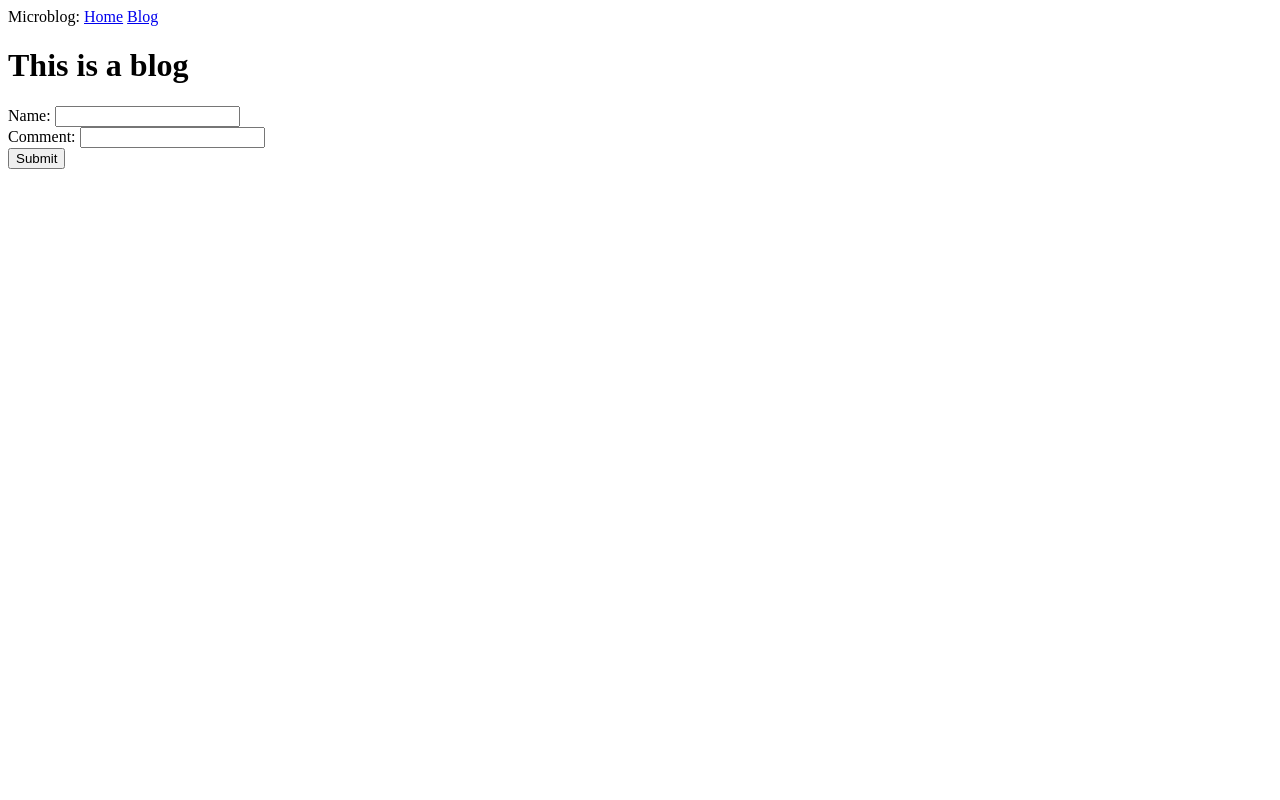
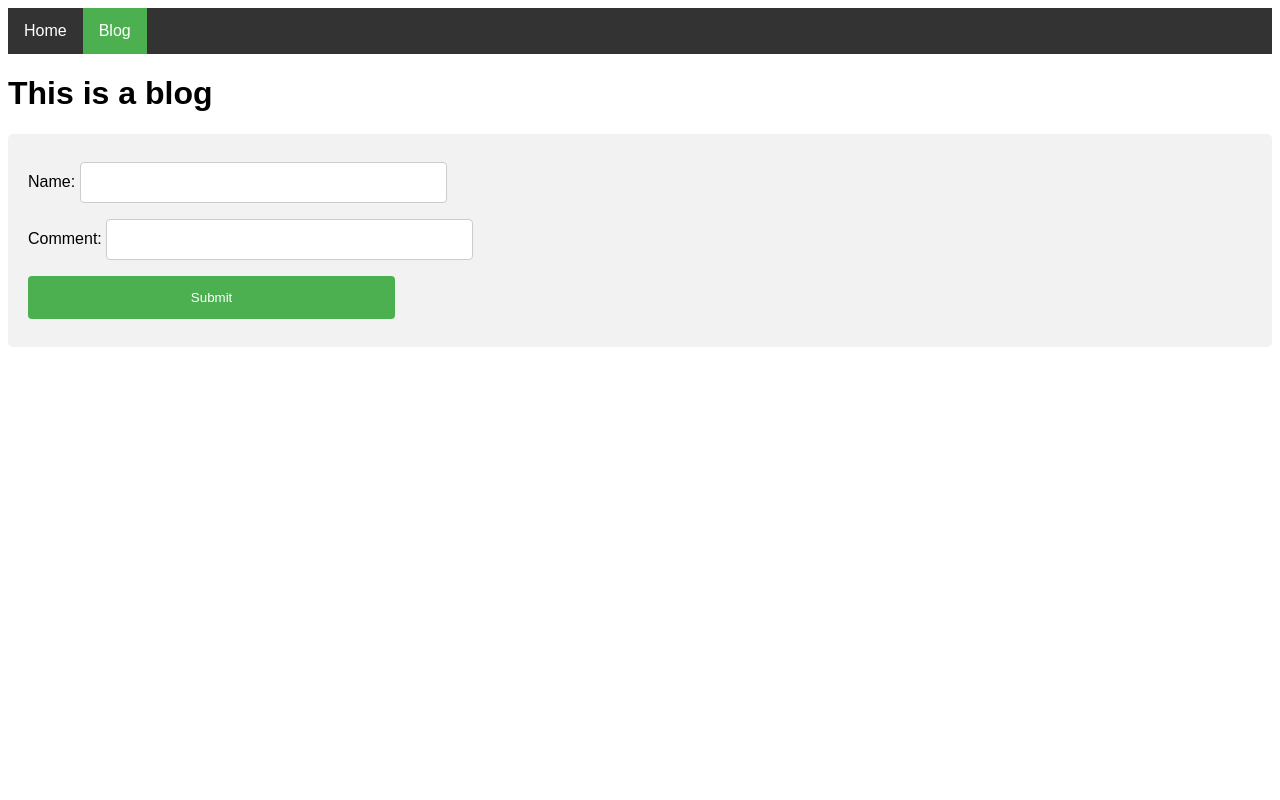
Before and after one commit to danielnjoo/hackamherst_workshops, a Flask app: page /blog in a window 1280 px wide. Run offline with Flask 2, Linux system fonts and the light colour scheme.

Commit message:
flask step4

```diff
--- a/flask/app/routes.py
+++ b/flask/app/routes.py
@@ -2,6 +2,8 @@ from flask import render_template
 from flask import request
 from flask import jsonify
 from app import app
+
+import datetime
 
 posts = []
 
@@ -18,11 +20,13 @@ def blog():
     if request.method == "POST":
         name = request.form['name']
         comment = request.form['comment']
+        date = datetime.datetime.now().strftime("%Y-%m-%d %H:%M:%S")
+
         print "name:", name
         print "comment:", comment
+        print "date:", date
 
-        posts.append({'name': name, 'comment': comment})
+        posts.insert(0, {'name': name, 'comment': comment, 'date': date})
         return render_template('blog.html', title='Blog', posts=posts)
 
-
     return render_template('blog.html', title='Blog')
--- /dev/null
+++ b/flask/app/static/style.css
@@ -0,0 +1,63 @@
+* {
+  font-family: Arial;
+}
+
+form {
+  border-radius: 5px;
+  background-color: #f2f2f2;
+  padding: 20px;
+}
+
+input[type=text], select {
+    width: 30%;
+    padding: 12px 20px;
+    margin: 8px 0;
+    display: inline-block;
+    border: 1px solid #ccc;
+    border-radius: 4px;
+    box-sizing: border-box;
+}
+
+input[type=submit] {
+    width: 30%;
+    background-color: #4CAF50;
+    color: white;
+    padding: 14px 20px;
+    margin: 8px 0;
+    border: none;
+    border-radius: 4px;
+    cursor: pointer;
+}
+
+ul {
+    list-style-type: none;
+    margin: 0;
+    padding: 0;
+    overflow: hidden;
+    background-color: #333;
+}
+
+li {
+    float: left;
+}
+
+li a {
+    display: block;
+    color: white;
+    text-align: center;
+    padding: 14px 16px;
+    text-decoration: none;
+}
+
+li a:hover:not(.active) {
+    background-color: #d3d3d3;
+}
+
+.active {
+    background-color: #4CAF50;
+}
+
+#post {
+  padding: 20px;
+  border: 1px solid black;
+}
--- a/flask/app/templates/blog.html
+++ b/flask/app/templates/blog.html
@@ -1,28 +1,33 @@
 <html>
-<head></head>
+  <head>
+    <link rel="stylesheet" href="{{ url_for('static', filename='style.css') }}" type="text/css">
+  </head>
   <body>
 
     <div>
-  Microblog:
-  <a href="/">Home</a>
-  <a href="/blog">Blog</a>
+      <ul>
+        <li><a href="/">Home</a></li>
+        <li><a class="active" href="blog">Blog</a></li>
+      </ul>
     </div>
 
     <h1>This is a blog</h1>
 
     <form action="" method="post">
-  Name: <input type="text" name="name" value="">
+      <span id="label">Name: </span><input type="text" name="name" value="">
       <br>
-  Comment: <input type="text" name="comment" value="">
+      <span id="label">Comment: </span><input type="text" name="comment" value="">
       <br>
       <input type="submit" value="Submit" name="blog">
     </form>
 
     <div>
       {% for post in posts %}
-  <div id="container">
+      <div id="post">
         <b>{{ post.name }}</b>
         <br>
+        {{post.date}}
+        <hr>
         {{post.comment}}
       </div>
       {% endfor %}
```
Also changed, not shown: flask/app/templates/index.html (+8 -6 lines). Lines whose indentation alone changed are shown as unchanged.
